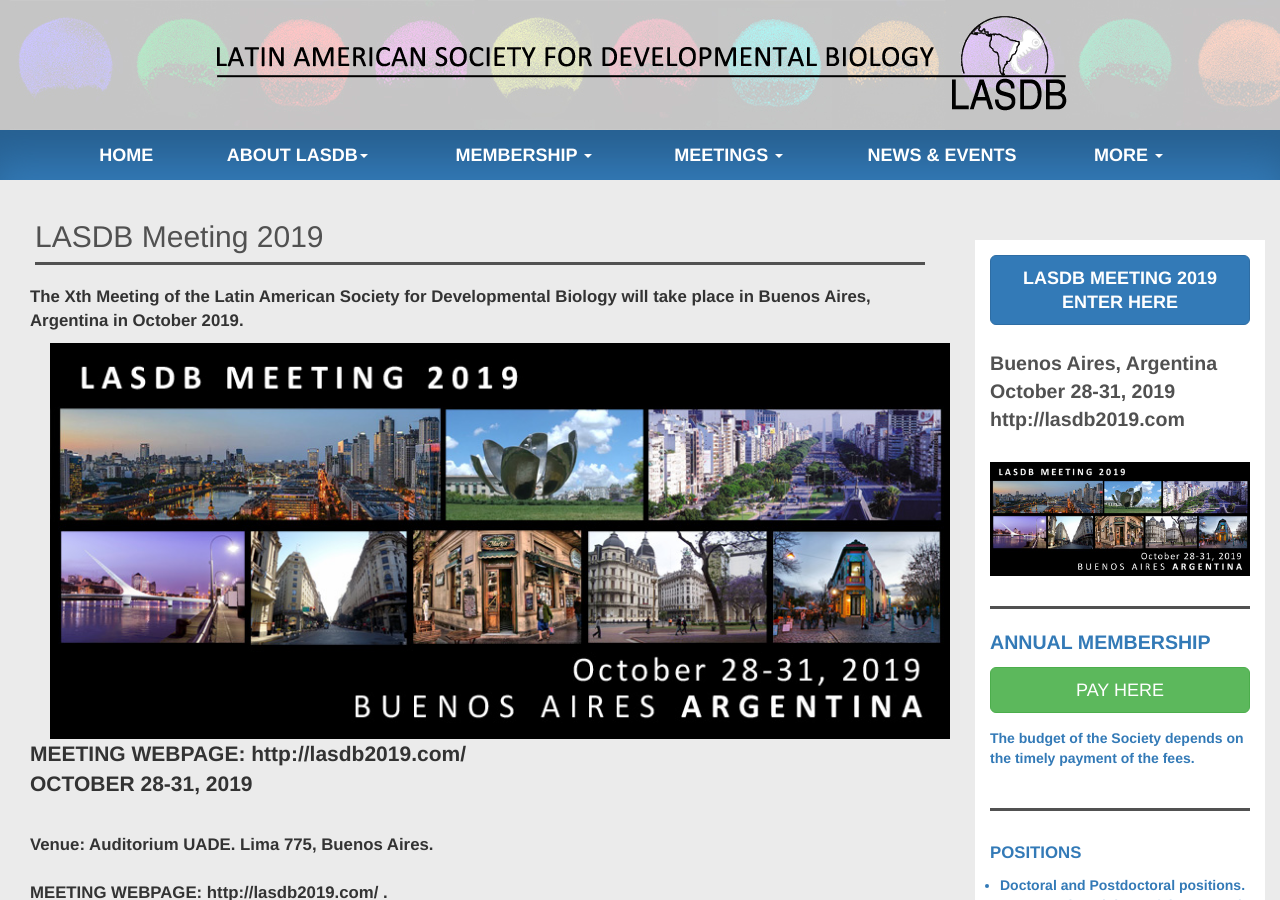
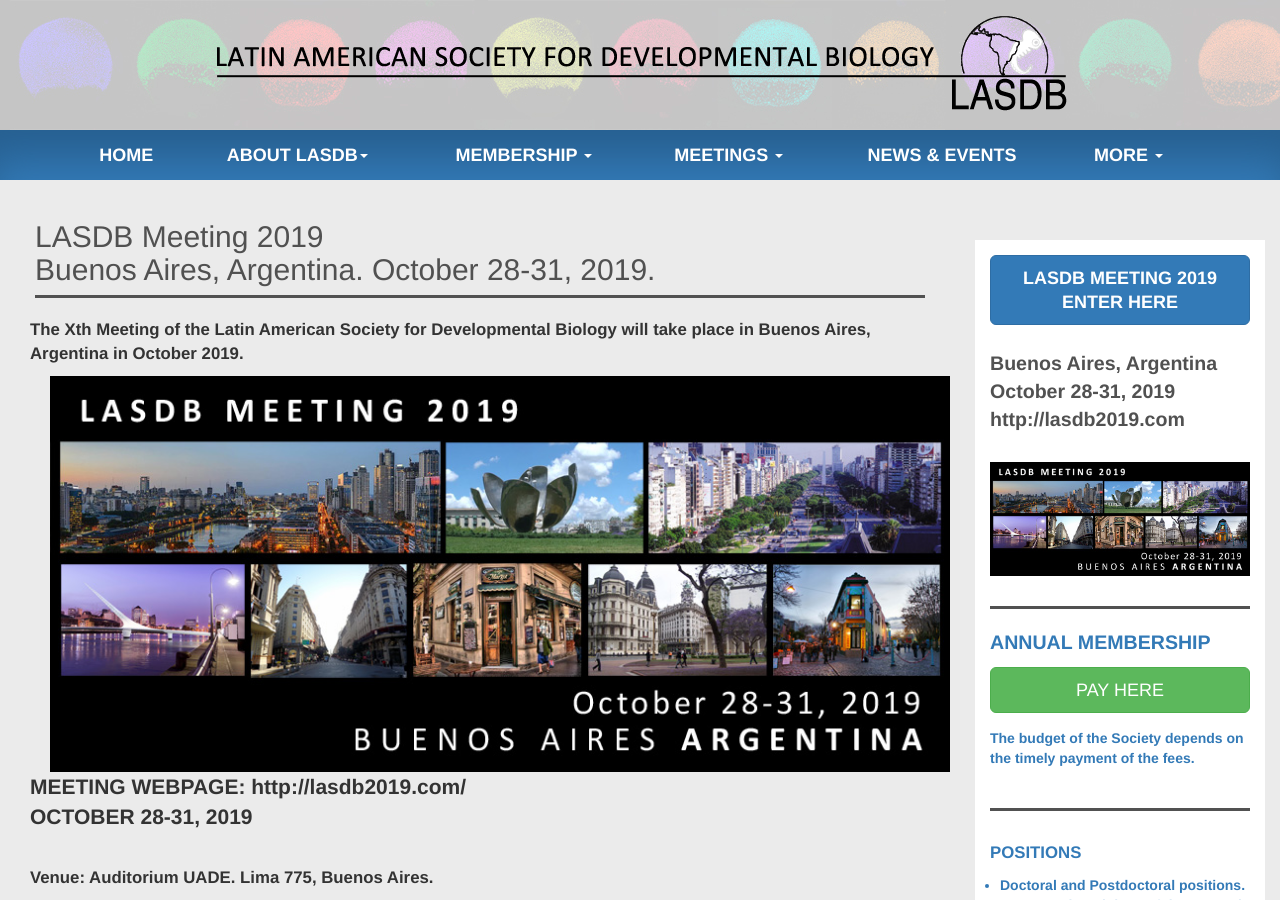
Before and after one commit to lasdb/lasdb.github.io, a Jekyll site: the page built from pages/lasdb2019.html, in a window 1280 px wide and 900 px high. Built offline with Jekyll 4.4.1, drawn with Linux system fonts in a browser that asks for light colours; nearby versions of some CDN libraries.

Commit message:
Update lasdb2019.html

```diff
--- a/pages/lasdb2019.html
+++ b/pages/lasdb2019.html
@@ -3,7 +3,10 @@
 ---
 
 
-<h2 class="page-header" id="page-news-header">LASDB Meeting 2019</h2>
+<h2 class="page-header" id="page-news-header">LASDB Meeting 2019 <br>
+Buenos Aires, Argentina. October 28-31, 2019.</h2>
+
+
 
 <div class="col-xs-12">
     <p style="font-weight:bold; font-size: 1.2em;"> The Xth Meeting of the Latin American Society for Developmental Biology will take place in Buenos Aires, Argentina in October 2019. </p>
```
